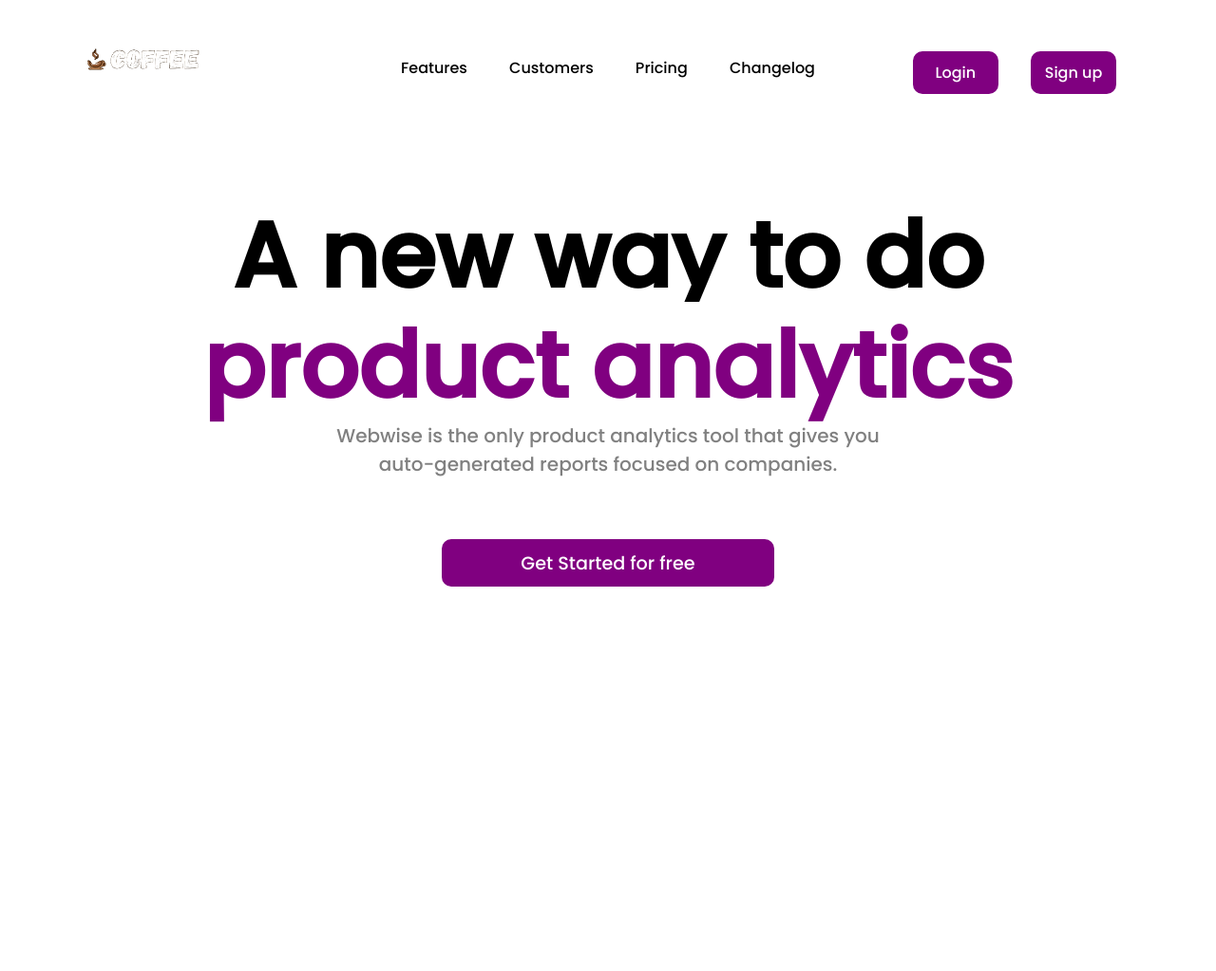
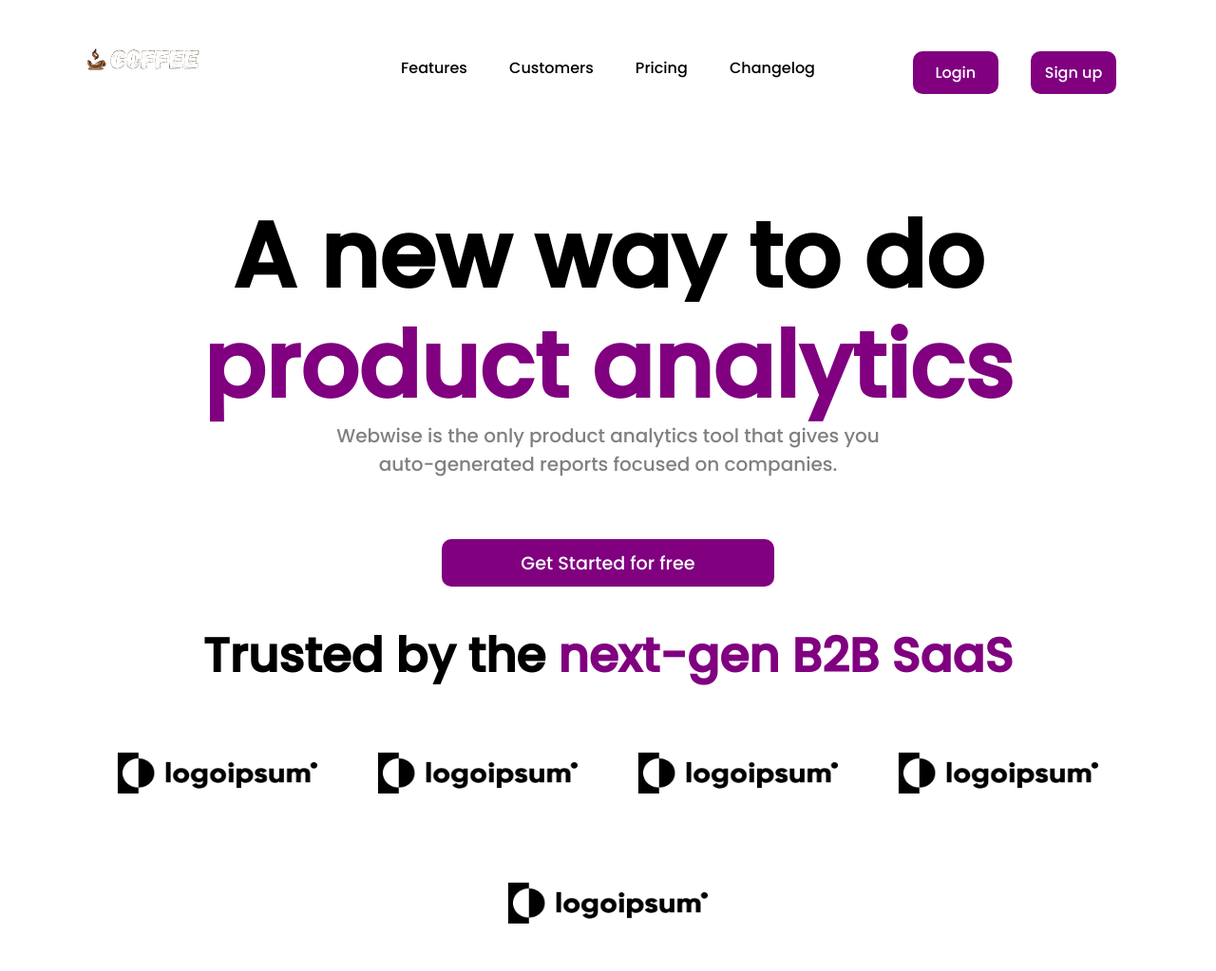
Before and after one commit to ajeetk1/Javascript-Projects, a plain HTML site: page Web Wise/index.html in a window 1280 px wide. Shown: the whole page at 95% size. Before the commit the page ends 800 px from the top, so only its background shows below. Drawn offline with Linux system fonts and the light colour scheme.

Commit message:
Javascript Projects

```diff
--- a/Web Wise/index.html
+++ b/Web Wise/index.html
@@ -30,6 +30,30 @@
 <p>Webwise is the only product analytics tool that gives you <br> auto-generated reports focused on companies.</p>
 <button class="button-started">Get Started for free</button>
 </div>
+<!-- Dashboard-->
+<div class="dasboard"></div>
+<!--Trusted By-->
+<div class="company-trust">
+<h1 class="primary">Trusted by the <span class="next">next-gen B2B SaaS</span></h1>
+<div class="logos">
+<img class="images" src="images.png">
+<img class="images" src="images.png">
+<img class="images" src="images.png">
+<img class="images" src="images.png">
+<img class="images" src="images.png">
+</div>
+<!--Block-->
+
+<div class="block">
+
+
+
+
+</div>
+
+</div>
+
+
 </div>
 
 </body>
--- a/Web Wise/style.css
+++ b/Web Wise/style.css
@@ -91,3 +91,20 @@ height:50px;
 font-size: larger;
 margin-top: 5%;
 }
+
+/* Trusted section */
+
+.next{
+font-size: 50px;
+}
+
+.primary{
+font-size: 50px;
+}
+
+.images{
+    width:250px;
+    height:110px;
+    margin-top: 1px;
+    margin: 10px;
+}
```
Also changed, not shown: Web Wise/images.png (added).
